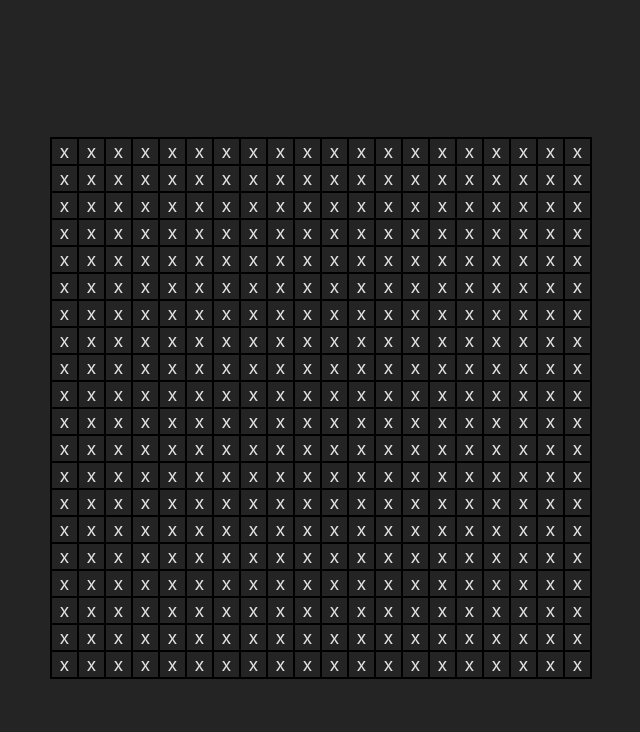
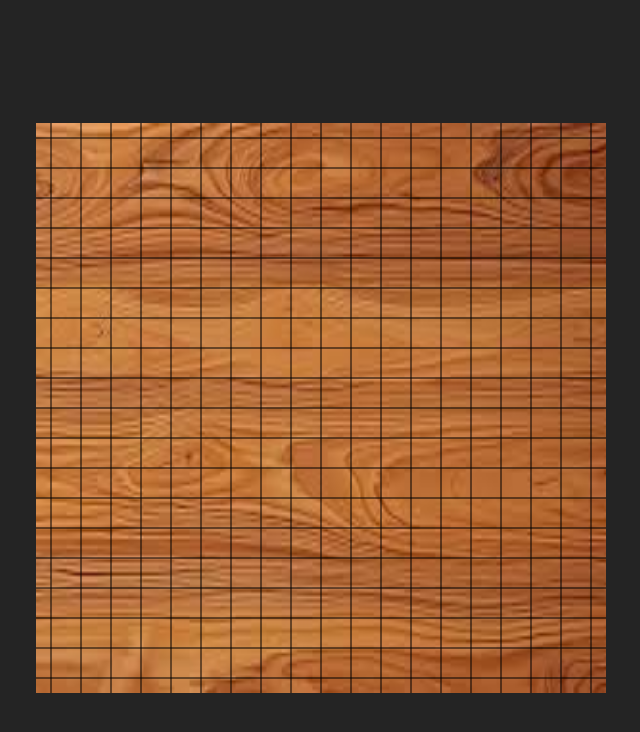
Before and after one commit to Joshieingold/GoWithFriends, a React (Vite) app: page / in a window 1280 px wide. Shown: the top 732 px of the page, without its empty margins (319-959 px from the left). Built offline with nearby package versions, Linux system fonts and the light colour scheme.

Commit message:
added black and white stones and tried to make liberties work

```diff
--- a/src/Board/board.css
+++ b/src/Board/board.css
@@ -1,20 +1,19 @@
-.board {
+.board-container {
     display: flex;
     flex-direction: column;
-    border: 1px solid #000; /* Border around the entire board */
-    margin: 20px auto; /* Center horizontally and add some space */
+    align-items: center; /* Center the canvas and image */
+    position: relative;  /* For positioning the canvas and image */
 }
 
-.board-row {
-    display: flex; /* Use flexbox to arrange cells in a row */
+.go-board-image {
+    position: absolute; /* Position it over the canvas */
+    top: 0;            /* Align to the top of the canvas */
+    left: 0;           /* Align to the left of the canvas */
+    width: 570px;      /* Match canvas width */
+    height: 570px;     /* Match canvas height */
+    z-index: 1;        /* Ensure it's above the canvas */
 }
 
-.board-cell {
-    width: 25px;  /* Adjust the cell size */
-    height: 25px; /* Adjust the cell size */
-    border: 1px solid #000; /* Border around each cell */
-    display: flex;
-    align-items: center; /* Center content vertically */
-    justify-content: center; /* Center content horizontally */
-    font-size: 18px; /* Adjust font size */
+.go-board-canvas {
+    z-index: 2;        /* Ensure it's below the image */
 }
--- a/src/Board/board.jsx
+++ b/src/Board/board.jsx
@@ -1,34 +1,136 @@
-import { useState } from "react";
-import "./board.css"; // Import a CSS file for styling
+import { useEffect, useRef, useState } from "react";
+import goBoardImage from '../assets/boardImg.png';
+import "./Board.css";
 
 function Board() {
-    // Creates an empty board.
-    const createBoard = () => {
+    const canvasRef = useRef(null);
+    const [boardList, setBoardList] = useState(createBoard());
+    const [currentColor, setCurrentColor] = useState("black"); // Go starts with black stones
+
+    // Function to create the 19x19 board for the compute
+    function createBoard() {
         const currentBoard = [];
-        for (let i = 0; i < 20; i++) {
-            const row = Array(20).fill("x"); // Create a row with 19 empty strings
-            currentBoard.push(row); // Push the row to the board
+        for (let i = 0; i < 19; i++) {
+            const row = Array(19).fill(null); // Use null to represent empty cells
+            currentBoard.push(row);
         }
         return currentBoard;
+    }
+
+    // Draw the grids on the canvas
+    useEffect(() => {
+        const canvas = canvasRef.current;
+        const context = canvas.getContext("2d");
+        const cellSize = 30; // Size of each cell
+
+        // Clear canvas
+        context.clearRect(0, 0, canvas.width, canvas.height);
+
+        // This is the invisable grid the stones are placed on
+        context.strokeStyle = "rgba(0, 0, 200, 0)"; // invisable
+        for (let i = 0; i <= 19; i++) {
+            context.beginPath();
+            context.moveTo(i * cellSize, 0);
+            context.lineTo(i * cellSize, 570);
+            context.stroke();
+
+            context.beginPath();
+            context.moveTo(0, i * cellSize);
+            context.lineTo(570, i * cellSize);
+            context.stroke();
+        }
+
+        // The gameboard grid.
+        context.strokeStyle = "#000000";
+        for (let i = 0; i <= 19; i++) {
+            context.beginPath();
+            const offset = cellSize / 2; // This puts the grid in the center of the red grid.
+            context.moveTo(i * cellSize + offset, 0);
+            context.lineTo(i * cellSize + offset, 570);
+            context.stroke();
+
+            context.beginPath();
+            context.moveTo(0, i * cellSize + offset);
+            context.lineTo(570, i * cellSize + offset);
+            context.stroke();
+        }
+
+        // Draw stones
+        boardList.forEach((row, rowIndex) => {
+            row.forEach((cell, colIndex) => {
+                if (cell) { // If there's a stone, draw it
+                    const x = colIndex * cellSize + cellSize / 2;
+                    const y = rowIndex * cellSize + cellSize / 2;
+                    context.beginPath();
+                    context.arc(x, y, cellSize / 2.7, 0, Math.PI * 2); // Stone size
+                    context.fillStyle = cell; // Use the color from boardList
+                    context.fill();
+                    context.stroke();
+                }
+            });
+        });
+    }, [boardList]);
+
+    // Function to check liberties
+    const checkLiberties = (row, col, color) => {
+        const liberties = new Set(); // Creates a list of the empty cords around stone
+        const visited = new Set(); // keeps track of places already visited.
+
+        const explore = (r, c) => {
+            if (r < 0 || r >= 19 || c < 0 || c >= 19 || visited.has(`${r},${c}`)) return;
+            visited.add(`${r},${c}`);
+
+            if (boardList[r][c] === null) {
+                liberties.add(`${r},${c}`);
+            } else if (boardList[r][c] === color) {
+                explore(r - 1, c); // Up
+                explore(r + 1, c); // Down
+                explore(r, c - 1); // Left
+                explore(r, c + 1); // Right
+            }
+        };
+
+        explore(row, col);
+        return liberties.size > 0 ? liberties : null; // Return liberties if they exist
     };
 
-    const [boardList] = useState(createBoard());
+    // Handle mouse clicks to place stones
+    const handleClick = (event) => {
+        const canvas = canvasRef.current;
+        const rect = canvas.getBoundingClientRect();
+        const x = event.clientX - rect.left; // X position relative to the canvas
+        const y = event.clientY - rect.top;  // Y position relative to the canvas
+
+        const cellSize = 30;
+        const colIndex = Math.floor(x / cellSize);
+        const rowIndex = Math.floor(y / cellSize);
+
+        // Check for valid move
+        if (boardList[rowIndex][colIndex] === null) {
+            const liberties = checkLiberties(rowIndex, colIndex, currentColor);
+            if (liberties) { // Place stone only if it has liberties
+                const newBoardList = [...boardList];
+                newBoardList[rowIndex][colIndex] = currentColor; // Set stone color
+                setBoardList(newBoardList);
+                setCurrentColor(currentColor === "black" ? "white" : "black"); // Switch turn
+            }
+            else {
+                return
+            }
+        }
+    };
 
     return (
-
-            <div className="board">
-                {boardList.map((row, rowIndex) => (
-                    <div key={rowIndex} className="board-row">
-                        {row.map((cell, colIndex) => (
-                            <div key={colIndex} className="board-cell">
-                                {cell}
-                            </div>
-                        ))}
-                    </div>
-                ))}
-            </div>
-
-
+        <div className="board-container">
+            <canvas
+                ref={canvasRef}
+                width={570}  // Adjust width according to cellSize * 19
+                height={570} // Adjust height according to cellSize * 19
+                className="go-board-canvas"
+                onClick={handleClick} // Add click handler
+            />
+            <img src={goBoardImage} alt="Go Board" className="go-board-image" />
+        </div>
     );
 }
 
```
Also changed, not shown: src/assets/boardImg.png (added).
